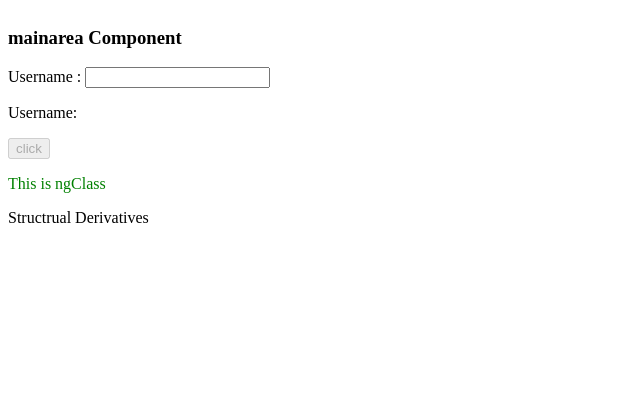
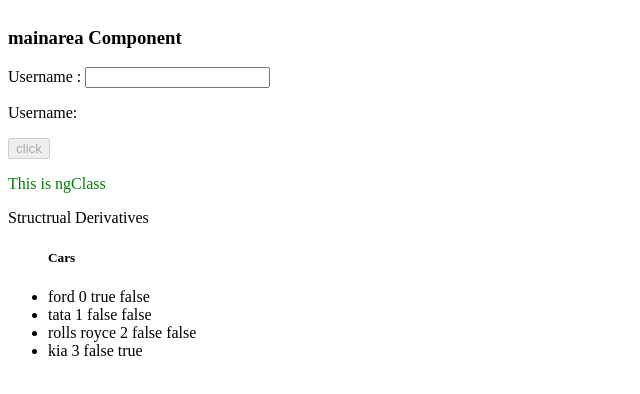
Before and after one commit to Suryapriya19/myangular, an Angular app: page / in a window 1280 px wide. Shown: the top 394 px of the page, without its empty margins (0-640 px from the left). Built offline with nearby package versions, Linux system fonts and the light colour scheme.

Commit message:
added *ngFor derivative

```diff
--- a/src/app/mainarea/mainarea.component.html
+++ b/src/app/mainarea/mainarea.component.html
@@ -8,3 +8,7 @@
 <p (click)="isActive=!isActive" [ngClass]="isActive?'isActive':'inActive'"> This is ngClass</p>
 <p *ngIf="isActive ; else elseblock">Structrual Derivatives</p>
 <ng-template #elseblock>This is the else part </ng-template>
+<ul>
+    <h5>Cars</h5>
+    <li *ngFor="let car of cars; index as i,first as isfirst,last as islast"> {{car.name}} {{i}} {{isfirst}} {{islast}} </li>
+</ul>
--- a/src/app/mainarea/mainarea.component.ts
+++ b/src/app/mainarea/mainarea.component.ts
@@ -8,16 +8,18 @@ import { Component, OnInit } from '@angular/core';
 })
 export class MainAreaComponent implements OnInit{
   // title:any;
-  username:any;
+  username!:string;
   // isdisabled:boolean=true;
   isActive:boolean=true;
   inActive:boolean=true;
+  // cars=['ford','tata','rolls royce','triber','kia']
+  cars=[{'id':1,'name':'ford','color':'blue'},{'id':2,'name':'tata','color':'silver'},{'id':3,'name':'rolls royce','color':'royal blue'},{'id':4,'name':'kia','color':'red'}]
   constructor(){}
   ngOnInit(): void {
   }
   onbtn(){
     // this.isdisabled=true;
-    this.username=!this.username;
+
     this.username='';
 
     // console.log(this.title);
```
